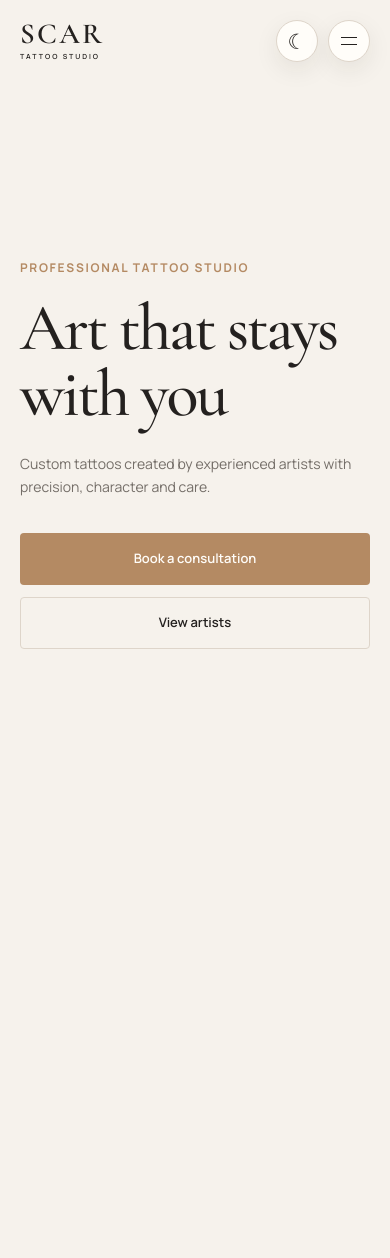
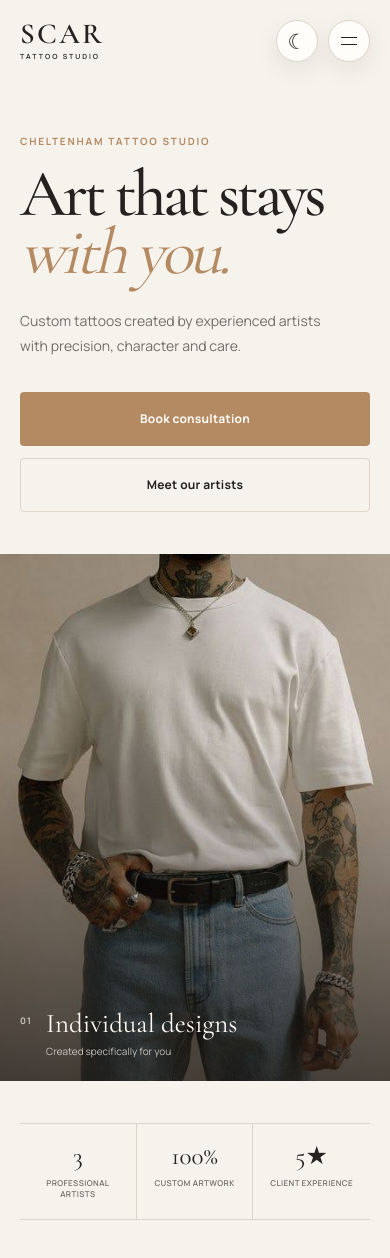
Before and after one commit to JenyaLinx/scar-tattoo-studio, a Next.js app: page / in a window 390 px wide. Shown: the top 1258 px of the page. Before the commit the page ends 844 px from the top, so only its background shows below. Built offline with nearby package versions, Linux system fonts and the light colour scheme.

Commit message:
add mobile hero

```diff
--- a/src/app/page.module.css
+++ b/src/app/page.module.css
@@ -4,94 +4,8 @@
   padding: 20px;
 }
 
-.hero {
-  display: flex;
-  flex-direction: column;
-  justify-content: center;
-  min-height: calc(100svh - 82px);
-  padding: 70px 0 48px;
-}
-
-.eyebrow {
-  margin-bottom: 18px;
-  color: var(--color-accent);
-  font-size: 12px;
-  font-weight: 700;
-  letter-spacing: 0.14em;
-  text-transform: uppercase;
-}
-
-.title {
-  max-width: 330px;
-  font-size: clamp(54px, 17vw, 76px);
-  letter-spacing: -0.04em;
-}
-
-.description {
-  max-width: 340px;
-  margin-top: 24px;
-  color: var(--color-text-secondary);
-  font-size: 14px;
-  line-height: 1.7;
-}
-
-.actions {
-  display: flex;
-  flex-direction: column;
-  gap: 12px;
-  width: 100%;
-  margin-top: 34px;
-}
-
-.primaryButton,
-.secondaryButton {
-  min-height: 52px;
-  padding: 14px 24px;
-  border-radius: 4px;
-  font-size: 13px;
-  font-weight: 600;
-  cursor: pointer;
-  transition:
-    background-color var(--transition-fast),
-    color var(--transition-fast),
-    border-color var(--transition-fast),
-    transform var(--transition-fast);
-}
-
-.primaryButton {
-  background-color: var(--color-accent);
-  color: var(--color-text-inverse);
-}
-
-.primaryButton:hover {
-  background-color: var(--color-accent-hover);
-  transform: translateY(-2px);
-}
-
-.secondaryButton {
-  border: 1px solid var(--color-border);
-  background-color: transparent;
-  color: var(--color-text-primary);
-}
-
-.secondaryButton:hover {
-  border-color: var(--color-accent);
-  color: var(--color-accent);
-  transform: translateY(-2px);
-}
-
-.primaryButton:focus-visible,
-.secondaryButton:focus-visible {
-  outline: 2px solid var(--color-accent);
-  outline-offset: 3px;
-}
-
 @media screen and (min-width: 480px) {
   .page {
     padding: 28px 32px;
   }
-
-  .actions {
-    flex-direction: row;
-  }
 }
--- a/src/app/page.tsx
+++ b/src/app/page.tsx
@@ -1,35 +1,12 @@
 import Header from "@/components/Header/Header";
+import Hero from "@/components/Hero/Hero";
 import styles from "./page.module.css";
 
 export default function HomePage() {
   return (
     <main className={styles.page}>
       <Header />
-
-      <section className={styles.hero}>
-        <p className={styles.eyebrow}>Professional tattoo studio</p>
-
-        <h1 className={styles.title}>
-          Art that stays
-          <br />
-          with you
-        </h1>
-
-        <p className={styles.description}>
-          Custom tattoos created by experienced artists with precision,
-          character and care.
-        </p>
-
-        <div className={styles.actions}>
-          <button className={styles.primaryButton} type="button">
-            Book a consultation
-          </button>
-
-          <button className={styles.secondaryButton} type="button">
-            View artists
-          </button>
-        </div>
-      </section>
+      <Hero />
     </main>
   );
 }
--- /dev/null
+++ b/src/components/Hero/Hero.module.css
@@ -0,0 +1,213 @@
+.hero {
+  display: flex;
+  flex-direction: column;
+  gap: 42px;
+  padding: 72px 0 46px;
+}
+
+.content {
+  display: flex;
+  flex-direction: column;
+  align-items: flex-start;
+}
+
+.eyebrow {
+  margin-bottom: 18px;
+  color: var(--color-accent);
+  font-size: 10px;
+  font-weight: 700;
+  line-height: 1.4;
+  letter-spacing: 0.18em;
+  text-transform: uppercase;
+}
+
+.title {
+  display: flex;
+  flex-direction: column;
+  max-width: 350px;
+  font-size: clamp(56px, 17vw, 78px);
+  font-weight: 500;
+  line-height: 0.87;
+  letter-spacing: -0.055em;
+}
+
+.title span {
+  color: var(--color-accent);
+  font-style: italic;
+  font-weight: 400;
+}
+
+.description {
+  max-width: 330px;
+  margin-top: 28px;
+  color: var(--color-text-secondary);
+  font-size: 14px;
+  line-height: 1.75;
+}
+
+.actions {
+  display: flex;
+  flex-direction: column;
+  gap: 12px;
+  width: 100%;
+  margin-top: 34px;
+}
+
+.primaryButton,
+.secondaryButton {
+  display: flex;
+  align-items: center;
+  justify-content: center;
+  min-height: 54px;
+  padding: 14px 24px;
+  border-radius: 4px;
+  font-size: 12px;
+  font-weight: 700;
+  letter-spacing: 0.02em;
+  transition:
+    background-color var(--transition-fast),
+    border-color var(--transition-fast),
+    color var(--transition-fast),
+    transform var(--transition-fast);
+}
+
+.primaryButton {
+  background-color: var(--color-accent);
+  color: var(--color-text-inverse);
+}
+
+.primaryButton:hover {
+  background-color: var(--color-accent-hover);
+  transform: translateY(-2px);
+}
+
+.secondaryButton {
+  border: 1px solid var(--color-border);
+  background-color: transparent;
+  color: var(--color-text-primary);
+}
+
+.secondaryButton:hover {
+  border-color: var(--color-accent);
+  color: var(--color-accent);
+  transform: translateY(-2px);
+}
+
+.primaryButton:focus-visible,
+.secondaryButton:focus-visible {
+  outline: 2px solid var(--color-accent);
+  outline-offset: 3px;
+}
+
+.imageWrapper {
+  position: relative;
+  width: calc(100% + 40px);
+  height: clamp(430px, 135vw, 620px);
+  margin-left: -20px;
+  overflow: hidden;
+  background-color: var(--color-surface-secondary);
+}
+
+.image {
+  object-fit: cover;
+  object-position: center;
+}
+
+.imageOverlay {
+  position: absolute;
+  inset: 0;
+  background:
+    linear-gradient(
+      180deg,
+      rgba(25, 22, 20, 0.04) 35%,
+      rgba(25, 22, 20, 0.72) 100%
+    );
+}
+
+.imageLabel {
+  position: absolute;
+  right: 20px;
+  bottom: 22px;
+  left: 20px;
+  display: flex;
+  align-items: flex-start;
+  gap: 14px;
+  color: #fffaf4;
+}
+
+.imageNumber {
+  padding-top: 4px;
+  color: rgba(255, 250, 244, 0.7);
+  font-size: 9px;
+  font-weight: 700;
+  letter-spacing: 0.12em;
+}
+
+.imageLabelTitle {
+  font-family: var(--font-heading);
+  font-size: 27px;
+  line-height: 1;
+}
+
+.imageLabelText {
+  margin-top: 7px;
+  color: rgba(255, 250, 244, 0.72);
+  font-size: 10px;
+  line-height: 1.5;
+}
+
+.details {
+  display: grid;
+  grid-template-columns: repeat(3, 1fr);
+  border-top: 1px solid var(--color-border);
+  border-bottom: 1px solid var(--color-border);
+}
+
+.detailItem {
+  display: flex;
+  flex-direction: column;
+  gap: 8px;
+  min-width: 0;
+  padding: 20px 8px;
+  text-align: center;
+}
+
+.detailItem:not(:last-child) {
+  border-right: 1px solid var(--color-border);
+}
+
+.detailNumber {
+  font-family: var(--font-heading);
+  font-size: 25px;
+  line-height: 1;
+}
+
+.detailText {
+  color: var(--color-text-secondary);
+  font-size: 8px;
+  font-weight: 600;
+  line-height: 1.4;
+  letter-spacing: 0.05em;
+  text-transform: uppercase;
+}
+
+@media screen and (min-width: 480px) {
+  .actions {
+    flex-direction: row;
+  }
+
+  .primaryButton,
+  .secondaryButton {
+    width: auto;
+  }
+
+  .imageWrapper {
+    width: calc(100% + 64px);
+    margin-left: -32px;
+  }
+
+  .imageLabel {
+    right: 32px;
+    left: 32px;
+  }
+}
--- /dev/null
+++ b/src/components/Hero/Hero.tsx
@@ -0,0 +1,74 @@
+import Image from "next/image";
+import Link from "next/link";
+import styles from "./Hero.module.css";
+
+export default function Hero() {
+  return (
+    <section className={styles.hero}>
+      <div className={styles.content}>
+        <p className={styles.eyebrow}>Cheltenham tattoo studio</p>
+
+        <h1 className={styles.title}>
+          Art that stays
+          <span>with you.</span>
+        </h1>
+
+        <p className={styles.description}>
+          Custom tattoos created by experienced artists with precision,
+          character and care.
+        </p>
+
+        <div className={styles.actions}>
+          <Link className={styles.primaryButton} href="/booking">
+            Book consultation
+          </Link>
+
+          <Link className={styles.secondaryButton} href="/artists">
+            Meet our artists
+          </Link>
+        </div>
+      </div>
+
+      <div className={styles.imageWrapper}>
+        <Image
+          className={styles.image}
+          src="/images/hero-tattoo.jpg"
+          alt="Professional tattoo artwork created at SCAR Tattoo Studio"
+          fill
+          priority
+          sizes="(max-width: 767px) 100vw, 50vw"
+        />
+
+        <div className={styles.imageOverlay} />
+
+        <div className={styles.imageLabel}>
+          <span className={styles.imageNumber}>01</span>
+
+          <div>
+            <p className={styles.imageLabelTitle}>Individual designs</p>
+            <p className={styles.imageLabelText}>
+              Created specifically for you
+            </p>
+          </div>
+        </div>
+      </div>
+
+      <div className={styles.details}>
+        <div className={styles.detailItem}>
+          <span className={styles.detailNumber}>3</span>
+          <span className={styles.detailText}>Professional artists</span>
+        </div>
+
+        <div className={styles.detailItem}>
+          <span className={styles.detailNumber}>100%</span>
+          <span className={styles.detailText}>Custom artwork</span>
+        </div>
+
+        <div className={styles.detailItem}>
+          <span className={styles.detailNumber}>5★</span>
+          <span className={styles.detailText}>Client experience</span>
+        </div>
+      </div>
+    </section>
+  );
+}
```
Also changed, not shown: public/images/hero-tattoo.jpg (added).
